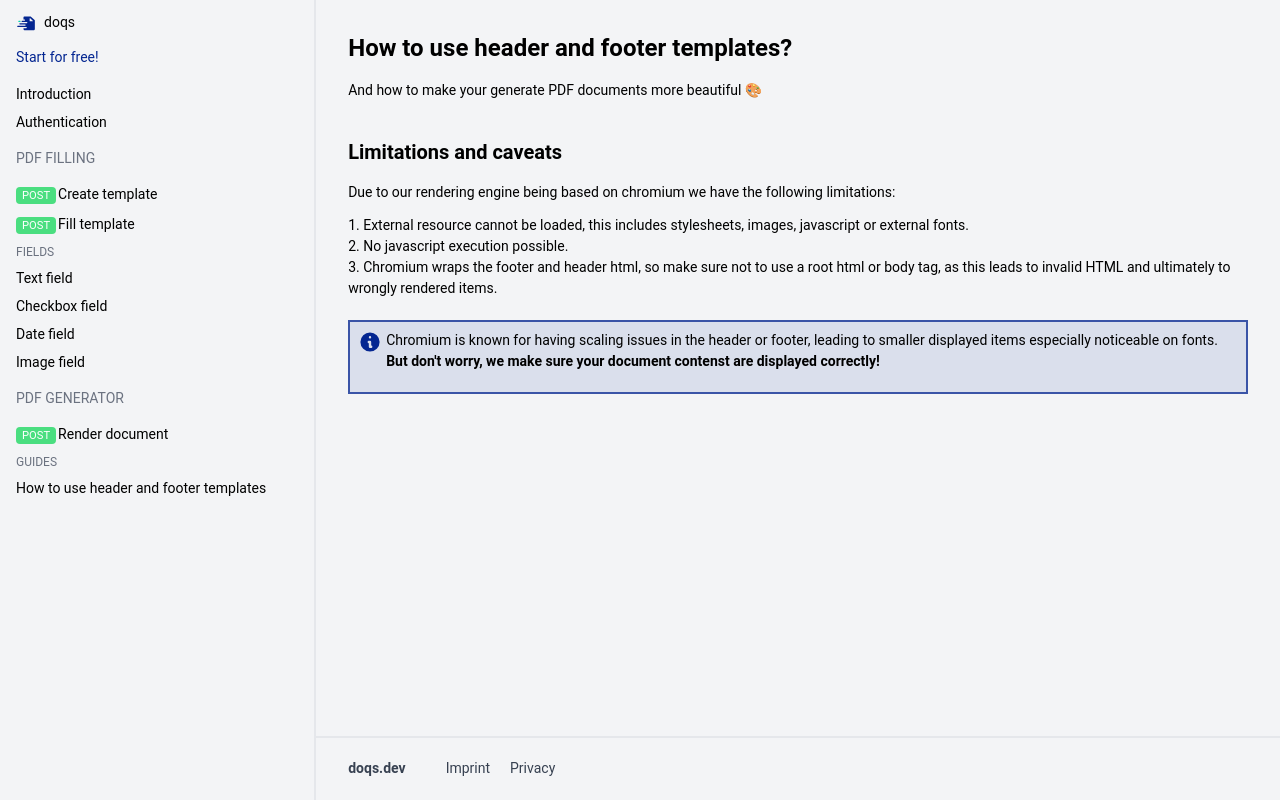
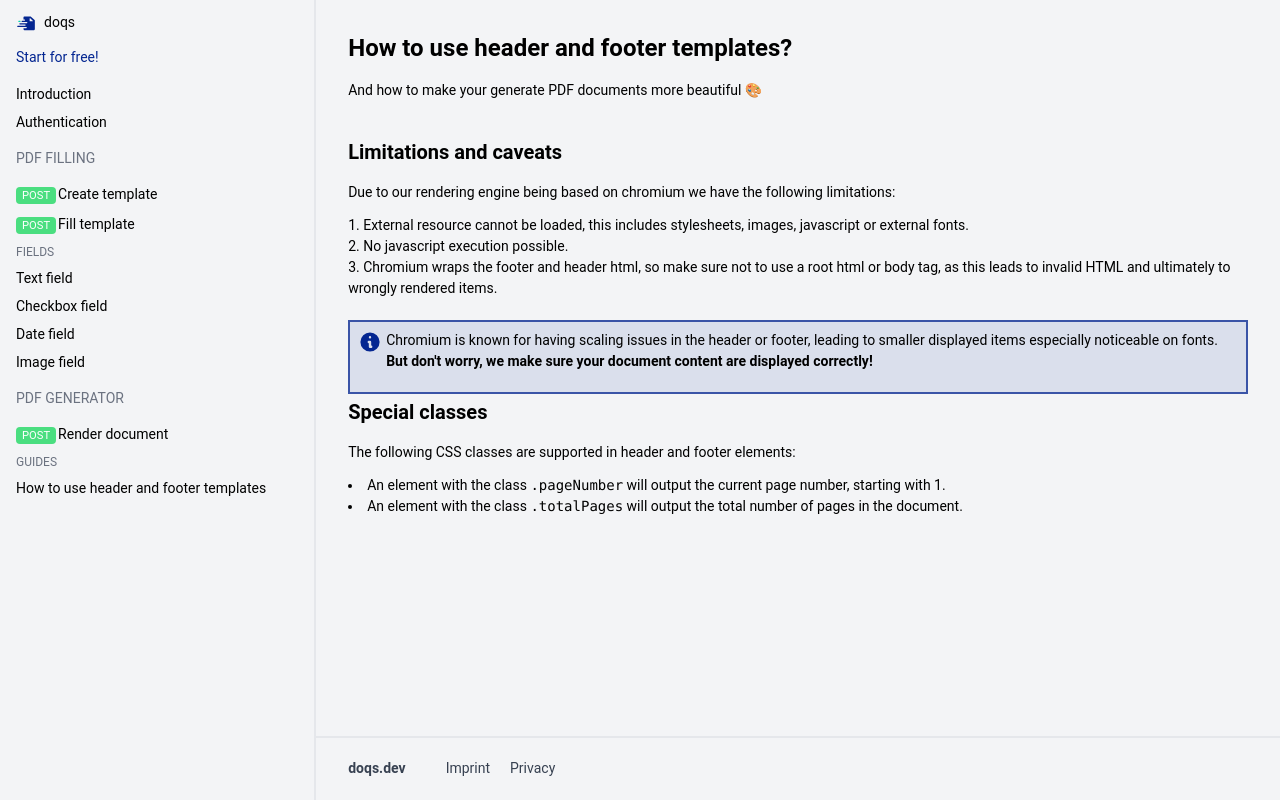
Before and after one commit to doqs-dev/docs, a Next.js app: page /pdf-generator/guides/how-to-use-header-footer-templates in a window 1280 px wide. Built offline with nearby package versions, Linux system fonts and the light colour scheme.

Commit message:
feat: special classes

```diff
--- a/pages/pdf-generator/guides/how-to-use-header-footer-templates.mdx
+++ b/pages/pdf-generator/guides/how-to-use-header-footer-templates.mdx
@@ -19,5 +19,11 @@ Due to our rendering engine being based on chromium we have the following limita
 <Callout>
   Chromium is known for having scaling issues in the header or footer, leading to smaller displayed items especially
   noticeable on fonts. <br/>
-  <b>But don't worry, we make sure your document contenst are displayed correctly!</b>
+  <b>But don't worry, we make sure your document content are displayed correctly!</b>
 </Callout>
+
+
+## Special classes
+The following CSS classes are supported in header and footer elements:
+* An element with the class `.pageNumber` will output the current page number, starting with 1.
+* An element with the class `.totalPages` will output the total number of pages in the document.
```
